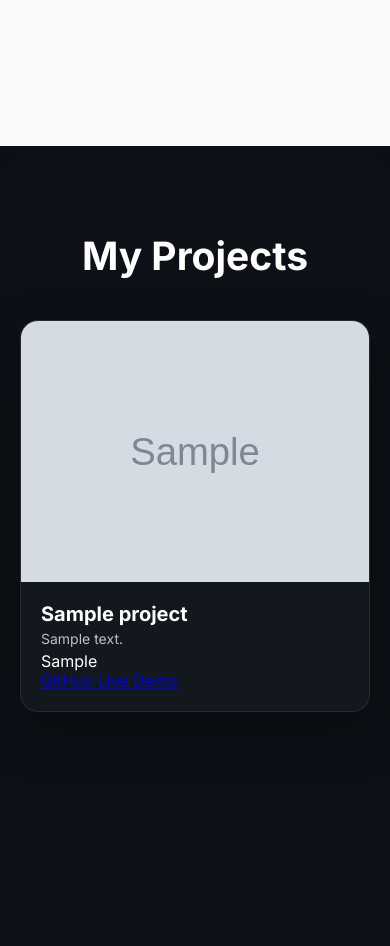
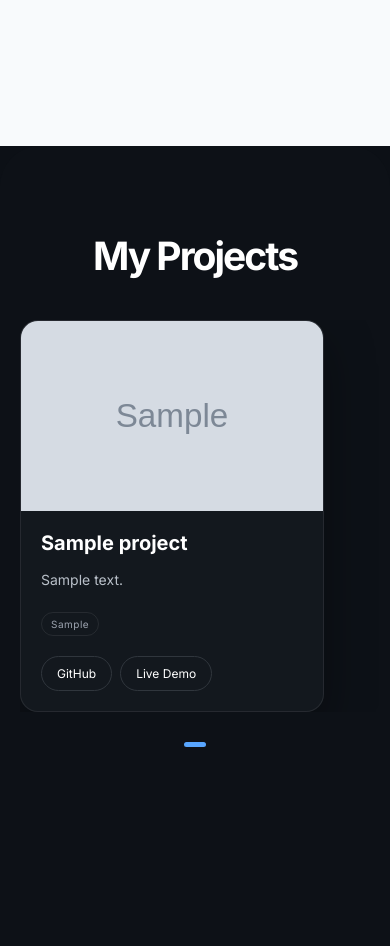
Before and after one commit to kimiajam/portfolio-project, a Django app: page / in a window 390 px wide. Shown: the part 1542-2488 px from the top of the page. Run offline with Django 5.2, Linux system fonts and the light colour scheme; tables that the repository leaves empty hold one stand-in row (values such as "Sample post"); grey boxes marked "Sample" are stand-in pictures.

Commit message:
Add project slider

```diff
--- a/static/css/style.css
+++ b/static/css/style.css
@@ -514,140 +514,246 @@ body {
    PROJECTS
 ========================= */
 
-
 .projects {
-
-
-    min-height:100vh;
-
-
-    padding:120px 80px;
-
-
-    background:#0d1117;
-
-
-    color:white;
-
-
-}
-
-
+    min-height: 100vh;
+    padding: 120px 80px;
+    background: #0d1117;
+    color: white;
+}
 
 .projects h2 {
-
-
-    text-align:center;
-
-    font-size:60px;
-
-    margin-bottom:80px;
-
-
-}
-
-
-
-.projects-grid {
-
-
-    display:grid;
-
-
-    grid-template-columns:repeat(2,1fr);
-
-
-    gap:40px;
-
-
-}
-
-
+    text-align: center;
+    font-size: 60px;
+    letter-spacing: -2px;
+    margin-bottom: 70px;
+}
+
+/* =========================
+   PROJECT GRID
+========================= */
+
+.projects-slider {
+    width: 100%;
+    max-width: 1200px;
+    margin: 0 auto;
+    overflow: hidden;
+}
+
+.projects-track {
+    display: flex;
+    gap: 32px;
+
+    transition:
+        transform 0.7s cubic-bezier(.16, 1, .3, 1);
+}
+
+/* =========================
+   PROJECT INDICATOR
+========================= */
+
+.projects-indicator {
+    display: flex;
+    justify-content: center;
+    align-items: center;
+
+    gap: 7px;
+
+    margin-top: 30px;
+}
+
+.project-dot {
+    width: 5px;
+    height: 5px;
+
+    border-radius: 50%;
+
+    background: rgba(255, 255, 255, 0.25);
+
+    transition:
+        width 0.4s ease,
+        background 0.4s ease;
+}
+
+.project-dot.active {
+    width: 22px;
+
+    border-radius: 10px;
+
+    background: #58a6ff;
+}
+
+/* =========================
+   PROJECT CARD
+========================= */
 
 .project-card {
 
-
-    background:rgba(22,27,34,.8);
-
-
-    border:1px solid rgba(255,255,255,.08);
-
-
-    border-radius:20px;
-
-
-    overflow:hidden;
-
+    flex: 0 0 calc((100% - 32px) / 2);
+
+    background: rgba(22, 27, 34, 0.75);
+
+    border: 1px solid rgba(255, 255, 255, 0.08);
+
+    border-radius: 24px;
+
+    overflow: hidden;
 
     box-shadow:
-
-    0 20px 50px rgba(0,0,0,.35);
-
-
-    transition:.5s ease;
-
-
-}
-
-
+        0 20px 50px rgba(0, 0, 0, 0.35);
+
+    transition:
+        transform 0.5s cubic-bezier(.16, 1, .3, 1),
+        border-color 0.4s ease,
+        box-shadow 0.4s ease;
+}
 
 .project-card:hover {
-
-
-    transform:translateY(-12px);
-
-
-}
-
-
+    transform: translateY(-10px);
+
+    border-color: rgba(88, 166, 255, 0.3);
+
+    box-shadow:
+        0 30px 70px rgba(0, 0, 0, 0.45);
+}
+
+/* =========================
+   PROJECT IMAGE
+========================= */
 
 .project-card img {
-
-
-    width:100%;
-
-
-    display:block;
-
-
-    transition:.6s ease;
-
-
-}
-
-
+    width: 100%;
+    height: 260px;
+
+    object-fit: cover;
+
+    display: block;
+
+    transition:
+        transform 0.7s cubic-bezier(.16, 1, .3, 1);
+}
 
 .project-card:hover img {
-
-
-    transform:scale(1.05);
-
-
-}
-
-
+    transform: scale(1.04);
+}
+
+/* =========================
+   PROJECT CONTENT
+========================= */
 
 .project-content {
-
-
-    padding:30px;
-
-
-}
-
-
+    padding: 30px;
+}
+
+.project-content h3 {
+    font-size: 24px;
+    margin-bottom: 14px;
+}
 
 .project-content p {
-
-
-    color:#b9c0c9;
-
-    line-height:1.8;
-
-
-}
-
-
+    color: #b9c0c9;
+
+    line-height: 1.8;
+
+    font-size: 15px;
+
+    margin-bottom: 22px;
+}
+
+/* =========================
+   TECHNOLOGIES
+========================= */
+
+.project-tech {
+    display: flex;
+    flex-wrap: wrap;
+
+    gap: 8px;
+
+    margin-bottom: 25px;
+}
+
+.project-tech span {
+    padding: 6px 11px;
+
+    border: 1px solid rgba(255, 255, 255, 0.08);
+
+    border-radius: 50px;
+
+    color: #9ca3af;
+
+    font-size: 11px;
+
+    letter-spacing: 0.5px;
+}
+
+/* =========================
+   PROJECT LINKS
+========================= */
+
+.project-links {
+    display: flex;
+    gap: 10px;
+}
+
+.project-links a {
+    text-decoration: none;
+
+    color: white;
+
+    border: 1px solid #30363d;
+
+    padding: 9px 17px;
+
+    border-radius: 50px;
+
+    font-size: 13px;
+
+    transition:
+        background 0.3s ease,
+        color 0.3s ease,
+        border-color 0.3s ease;
+}
+
+.project-links a:hover {
+    background: white;
+    color: #0d1117;
+    border-color: white;
+}
+
+/* =========================
+   PROJECT REVEAL
+========================= */
+
+.project-card {
+    opacity: 0;
+    transform: translateY(40px);
+    transition:
+        opacity 0.8s ease,
+        transform 0.8s cubic-bezier(.16, 1, .3, 1),
+        border-color 0.4s ease,
+        box-shadow 0.4s ease;
+}
+
+.projects.show .project-card {
+    opacity: 1;
+    transform: translateY(0);
+}
+
+.projects.show .project-card:nth-child(1) {
+    transition-delay: 0.1s;
+}
+
+.projects.show .project-card:nth-child(2) {
+    transition-delay: 0.2s;
+}
+
+.projects.show .project-card:nth-child(3) {
+    transition-delay: 0.3s;
+}
+
+.projects.show .project-card:nth-child(4) {
+    transition-delay: 0.4s;
+}
 
 /* =========================
    SKILLS
@@ -1125,88 +1231,85 @@ body {
 
 
     /* =========================
-       PROJECTS
+   PROJECTS — MOBILE
 ========================= */
 
 .projects {
-
     min-height: 100svh;
-
     padding: 90px 20px 60px;
-
     box-sizing: border-box;
-
-    }
-
+}
 
 .projects h2 {
-
     font-size: clamp(36px, 10vw, 46px);
-
     line-height: 1;
-
+    letter-spacing: -2px;
     margin-bottom: 45px;
-
-    }
-
-
-    .projects-grid {
-
-        grid-template-columns: 1fr;
-
-        gap: 24px;
-
+}
+
+/* =========================
+   PROJECTS — MOBILE SLIDER
+========================= */
+
+.projects-slider {
+    width: calc(100vw - 20px);
+    max-width: none;
+    overflow: hidden;
+}
+
+.projects-track {
+    display: flex;
+    gap: 16px;
+}
+
+.project-card {
+    flex: 0 0 78vw;
+    width: 78vw;
+    max-width: 78vw;
+    border-radius: 18px;
+    box-sizing: border-box;
+}
+
+.project-card img {
     width: 100%;
-
-    }
-
-
-    .project-card {
-
-        width: 100%;
-
     max-width: 100%;
-
-        border-radius: 18px;
-
-        box-sizing: border-box;
-
-    }
-
-
-    .project-card img {
-
-        width: 100%;
-
-        max-width: 100%;
-
-        height: auto;
-
-    }
-
+    height: 190px;
+    object-fit: cover;
+}
 
 .project-content {
-
     padding: 20px;
-
-    }
-
+}
 
 .project-content h3 {
-
     font-size: 20px;
-
-    }
-
+    margin-bottom: 12px;
+}
 
 .project-content p {
-
     font-size: 14px;
-
     line-height: 1.8;
-
-    }
-
+    margin-bottom: 20px;
+}
+
+.project-tech {
+    gap: 7px;
+    margin-bottom: 20px;
+}
+
+.project-tech span {
+    padding: 5px 9px;
+    font-size: 10px;
+}
+
+.project-links {
+    gap: 8px;
+}
+
+.project-links a {
+    padding: 9px 15px;
+    font-size: 12px;
+}
 
     /* =========================
        SKILLS
--- a/static/js/main.js
+++ b/static/js/main.js
@@ -238,5 +238,175 @@ document.addEventListener("DOMContentLoaded", () => {
     // =========================
 
     updateNavbar();
+// =========================
+// PROJECTS SLIDER
+// =========================
+
+const projectsSlider =
+    document.querySelector(".projects-slider");
+
+const projectsTrack =
+    document.querySelector(".projects-track");
+
+const projectCards =
+    document.querySelectorAll(".project-card");
+
+const projectsIndicator =
+    document.querySelector(".projects-indicator");
+
+
+if (
+    projectsSlider &&
+    projectsTrack &&
+    projectCards.length &&
+    projectsIndicator
+) {
+
+    let currentProject = 0;
+
+
+    // =========================
+    // CREATE INDICATORS
+    // =========================
+
+    projectCards.forEach((card, index) => {
+
+        const dot =
+            document.createElement("span");
+
+        dot.classList.add("project-dot");
+
+        if (index === 0) {
+            dot.classList.add("active");
+        }
+
+        projectsIndicator.appendChild(dot);
+
+
+        dot.addEventListener("click", () => {
+
+            currentProject = index;
+
+            updateProjectsSlider();
+
+        });
+
+    });
+
+
+    const dots =
+        projectsIndicator.querySelectorAll(
+            ".project-dot"
+        );
+
+
+    // =========================
+    // UPDATE SLIDER
+    // =========================
+
+    function updateProjectsSlider() {
+
+        const cardWidth =
+            projectCards[0].getBoundingClientRect().width;
+
+        const gap =
+            parseFloat(
+                getComputedStyle(projectsTrack).gap
+            ) || 0;
+
+
+        const move =
+            currentProject *
+            (cardWidth + gap);
+
+
+        projectsTrack.style.transform =
+            `translateX(-${move}px)`;
+
+
+        dots.forEach((dot, index) => {
+
+            dot.classList.toggle(
+                "active",
+                index === currentProject
+            );
+
+        });
+
+    }
+
+
+    // =========================
+    // SWIPE
+    // =========================
+
+    let touchStartX = 0;
+
+
+    projectsSlider.addEventListener(
+        "touchstart",
+        event => {
+
+            touchStartX =
+                event.touches[0].clientX;
+
+        },
+        { passive: true }
+    );
+
+
+    projectsSlider.addEventListener(
+        "touchend",
+        event => {
+
+            const touchEndX =
+                event.changedTouches[0].clientX;
+
+            const difference =
+                touchStartX - touchEndX;
+
+
+            if (
+                difference > 50 &&
+                currentProject <
+                projectCards.length - 1
+            ) {
+
+                currentProject++;
+
+                updateProjectsSlider();
+
+            }
+
+
+            if (
+                difference < -50 &&
+                currentProject > 0
+            ) {
+
+                currentProject--;
+
+                updateProjectsSlider();
+
+            }
+
+        },
+        { passive: true }
+    );
+
+
+    // =========================
+    // RESIZE
+    // =========================
+
+    window.addEventListener(
+        "resize",
+        updateProjectsSlider
+    );
+
+
+    updateProjectsSlider();
+
+}
 
 });
--- a/templates/includes/projects.html
+++ b/templates/includes/projects.html
@@ -1,96 +1,66 @@
 <section id="projects" class="projects panel">
 
+    <h2>My Projects</h2>
 
-    <h2>
-        My Projects
-    </h2>
+    <div class="projects-slider">
 
-
-    <div class="projects-grid">
-
+        <div class="projects-track">
 
             {% for project in projects %}
 
-
             <div class="project-card">
 
-
                 {% if project.image %}
-
                     <img
                         src="{{ project.image.url }}"
                         alt="{{ project.title }}"
                     >
-
                 {% endif %}
 
-
-
                 <div class="project-content">
-
 
                     <h3>
                         {{ project.title }}
                     </h3>
 
-
                     <p>
                         {{ project.description }}
                     </p>
 
-
-
                     <div class="project-tech">
 
+                        {% for tech in project.technologies.split %}
+                            <span>{{ tech }}</span>
+                        {% endfor %}
 
-                    {% for tech in project.technologies.split %}
+                    </div>
 
-                        <span>
-                            {{ tech }}
-                        </span>
+                    <div class="project-links">
+
+                        {% if project.github_url %}
+                            <a href="{{ project.github_url }}" target="_blank">
+                                GitHub
+                            </a>
+                        {% endif %}
+
+                        {% if project.live_url %}
+                            <a href="{{ project.live_url }}" target="_blank">
+                                Live Demo
+                            </a>
+                        {% endif %}
+
+                    </div>
+
+                </div>
+
+            </div>
 
             {% endfor %}
 
+        </div>
 
     </div>
 
-
-
-                <div class="project-links">
-
-
-                    {% if project.github_url %}
-
-                        <a href="{{ project.github_url }}" target="_blank">
-                            GitHub
-                        </a>
-
-                    {% endif %}
-
-
-
-                    {% if project.live_url %}
-
-                        <a href="{{ project.live_url }}" target="_blank">
-                            Live Demo
-                        </a>
-
-                    {% endif %}
-
-
-                </div>
-
-
-            </div>
-
-
-        </div>
-
-
-        {% endfor %}
-
-
-    </div>
-
+    <div class="projects-indicator"></div>
 
 </section>
```
Lines whose indentation alone changed are shown as unchanged.
